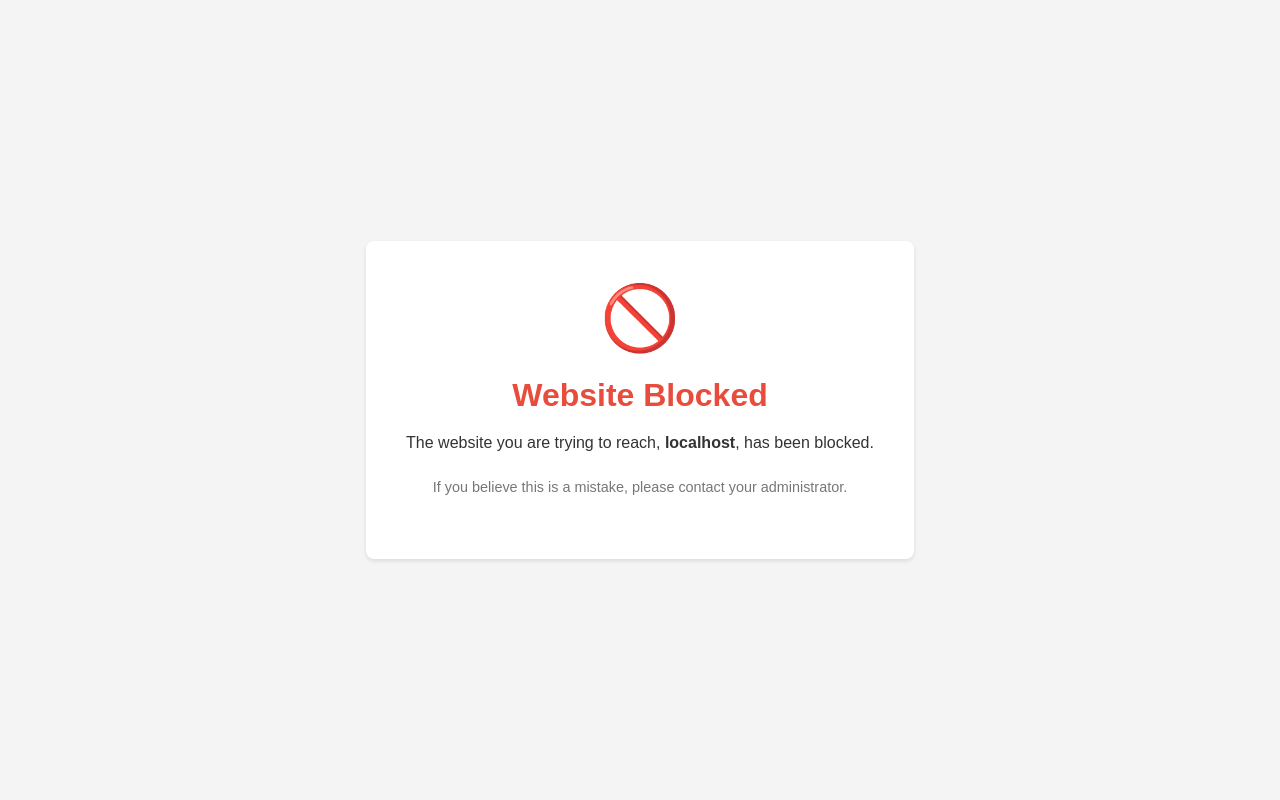
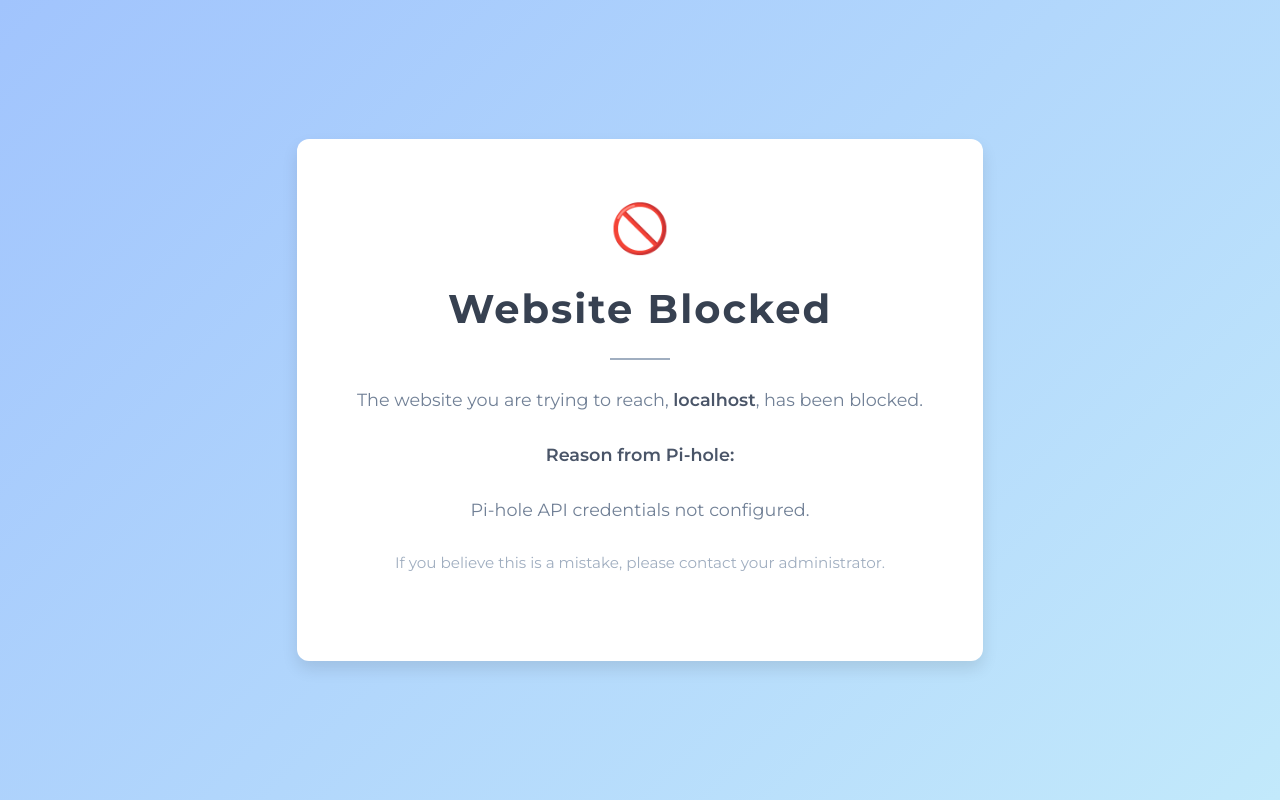
Before and after one commit to ndricjaho/blocked-page-app, a Flask app: page / in a window 1280 px wide. Run offline with Flask 3, Linux system fonts and the light colour scheme.

Commit message:
New design + pihole functionality

```diff
--- a/app.py
+++ b/app.py
@@ -1,11 +1,64 @@
 from flask import Flask, request, render_template
+import requests
+import os
 
 app = Flask(__name__)
 
+PIHOLE_API_URL = os.environ.get("PIHOLE_API_URL")
+PIHOLE_API_TOKEN = os.environ.get("PIHOLE_API_TOKEN")
+
+def get_pihole_block_reason(domain):
+    if not PIHOLE_API_URL or not PIHOLE_API_TOKEN:
+        return "Pi-hole API credentials not configured."
+
+    api_endpoint = f"{PIHOLE_API_URL}/api.php"
+    params = {
+        "domaininfo": domain,
+        "auth": PIHOLE_API_TOKEN
+    }
+
+    try:
+        response = requests.get(api_endpoint, params=params, timeout=5) # Added timeout
+        response.raise_for_status()  # Raise HTTPError for bad responses (4xx or 5xx)
+        data = response.json()
+
+        if data.get("status") == "blocked":
+            blocking_lists = data.get(" GranadaDBGroupLists", []) # Check for lists
+            blocking_gravity = data.get("gravity", "Unknown Gravity Reason") # Gravity reason
+            blocking_regex = data.get("regex_list", []) # Check for regex rules
+            blocking_exact = data.get("exact_list", []) # Check for exact rules
+
+            reasons = []
+            if blocking_lists:
+                reasons.append(f"Blocked by lists: {', '.join(blocking_lists)}")
+            if blocking_gravity != "Unknown Gravity Reason": # Check if Gravity provided a reason
+                reasons.append(f"Blocked by Gravity: {blocking_gravity}")
+            if blocking_regex:
+                reasons.append(f"Blocked by Regex Rules: {', '.join(blocking_regex)}")
+            if blocking_exact:
+                reasons.append(f"Blocked by Exact Rules: {', '.join(blocking_exact)}")
+
+
+            if reasons:
+                return "Domain is blocked. Reasons: " + "; ".join(reasons)
+            else:
+                return "Domain is blocked, but specific reason from Pi-hole not available."
+        elif data.get("status") == "OK":
+            return "Domain is not blocked by Pi-hole."
+        else:
+            return "Pi-hole API returned an unexpected response."
+
+    except requests.exceptions.RequestException as e:
+        return f"Error querying Pi-hole API: {e}"
+    except ValueError: # JSONDecodeError
+        return "Error decoding Pi-hole API response (invalid JSON)."
+
+
 @app.route('/')
 def blocked_page():
-    domain = request.host  # Get the domain from the request headers
-    return render_template('index.html', domain=domain)
+    domain = request.host
+    pihole_reason = get_pihole_block_reason(domain)
+    return render_template('index.html', domain=domain, pihole_reason=pihole_reason)
 
 if __name__ == '__main__':
     app.run(debug=False, host='0.0.0.0', port=5000)
--- a/requirements.txt
+++ b/requirements.txt
@@ -1 +1,2 @@
 Flask
+requests
--- a/static/style.css
+++ b/static/style.css
@@ -1,7 +1,8 @@
 body {
-    font-family: sans-serif;
-    background-color: #f4f4f4;
-    color: #333;
+    font-family: 'Montserrat', sans-serif;
+    /* Vibrant linear gradient background */
+    background: linear-gradient(135deg, #a1c4fd 0%, #c2e9fb 100%); /* Light blue to lighter teal gradient */
+    color: #4a5568;
     display: flex;
     justify-content: center;
     align-items: center;
@@ -10,30 +11,49 @@ body {
 }
 
 .container {
-    background-color: white;
-    padding: 40px;
-    border-radius: 8px;
-    box-shadow: 0 2px 4px rgba(0, 0, 0, 0.1);
+    background-color: white; /* Keep container white for contrast */
+    padding: 60px;
+    border-radius: 12px;
+    box-shadow: 0 8px 16px rgba(0, 0, 0, 0.1);
     text-align: center;
+    max-width: 700px;
+    margin: 20px; /* Add margin around container for mobile screens */
 }
 
 .blocked-icon {
-    font-size: 4em;
-    margin-bottom: 20px;
-    color: #e74c3c; /* Red color for blocked icon */
+    font-size: 3em;
+    margin-bottom: 25px;
+    color: #e74c3c;
 }
 
 h1 {
-    color: #e74c3c;
-    margin-bottom: 10px;
+    color: #374151;
+    font-size: 2.5em;
+    font-weight: 700;
+    letter-spacing: 0.05em;
+    margin-bottom: 15px;
+}
+
+.divider {
+    width: 60px;
+    height: 2px;
+    background-color: #a0aec0;
+    margin: 25px auto;
 }
 
 p {
-    margin-bottom: 20px;
-    line-height: 1.6;
+    font-size: 1.1em;
+    line-height: 1.7;
+    margin-bottom: 25px;
+    color: #718096;
+}
+
+strong {
+    font-weight: 600;
+    color: #4a5568;
 }
 
 .contact-admin {
-    font-size: 0.9em;
-    color: #777;
+    font-size: 0.95em;
+    color: #a0aec0;
 }
--- a/templates/index.html
+++ b/templates/index.html
@@ -3,14 +3,26 @@
 <head>
     <meta charset="UTF-8">
     <meta name="viewport" content="width=device-width, initial-scale=1.0">
-    <title>Website Blocked!</title>
+    <title>Website Blocked</title>
     <link rel="stylesheet" href="{{ url_for('static', filename='style.css') }}">
+    <link rel="preconnect" href="https://fonts.googleapis.com">
+    <link rel="preconnect" href="https://fonts.gstatic.com" crossorigin>
+    <link href="https://fonts.googleapis.com/css2?family=Montserrat:wght@400;600;700&display=swap" rel="stylesheet">
 </head>
 <body>
     <div class="container">
         <div class="blocked-icon">🚫</div>
         <h1>Website Blocked</h1>
+        <div class="divider"></div>
         <p>The website you are trying to reach, <strong>{{ domain }}</strong>, has been blocked.</p>
+
+        {% if pihole_reason %}
+        <div class="pihole-reason">
+            <p><strong>Reason from Pi-hole:</strong></p>
+            <p>{{ pihole_reason }}</p>
+        </div>
+        {% endif %}
+
         <p class="contact-admin">If you believe this is a mistake, please contact your administrator.</p>
     </div>
 </body>
```
